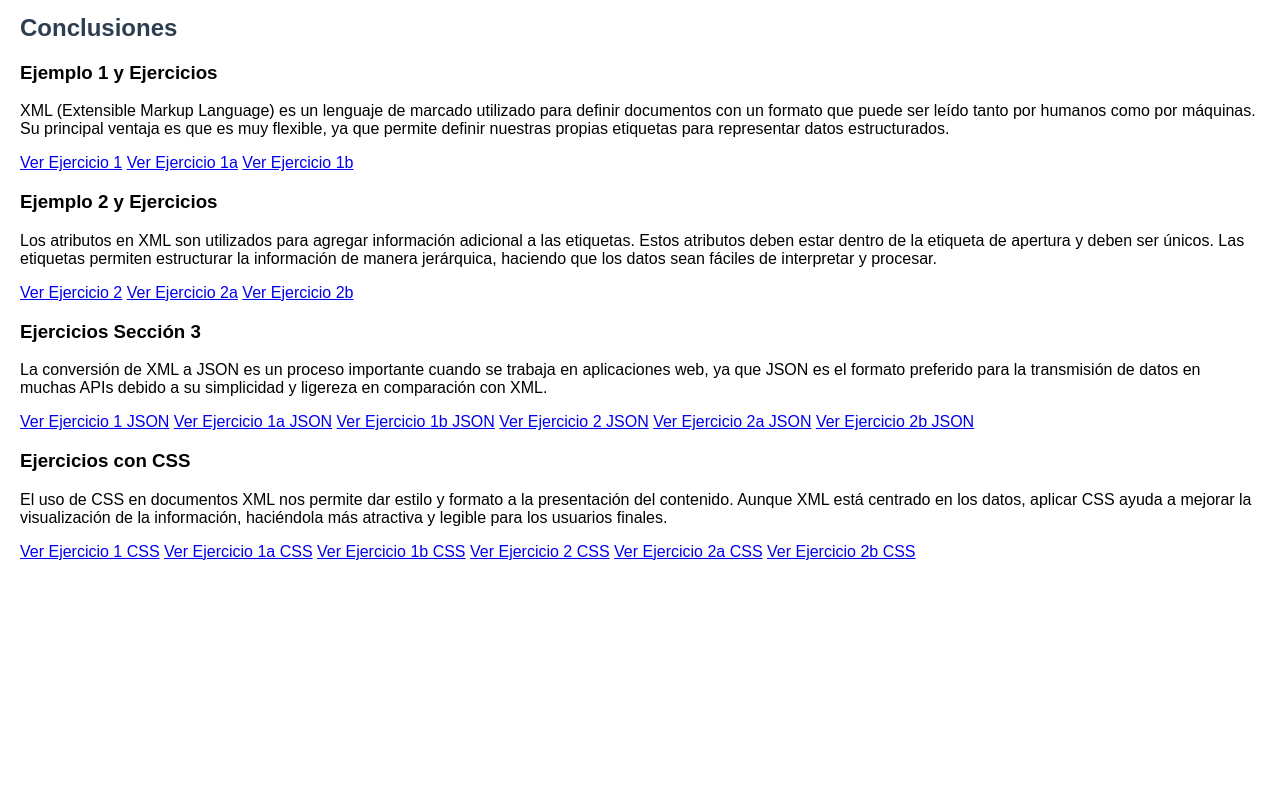
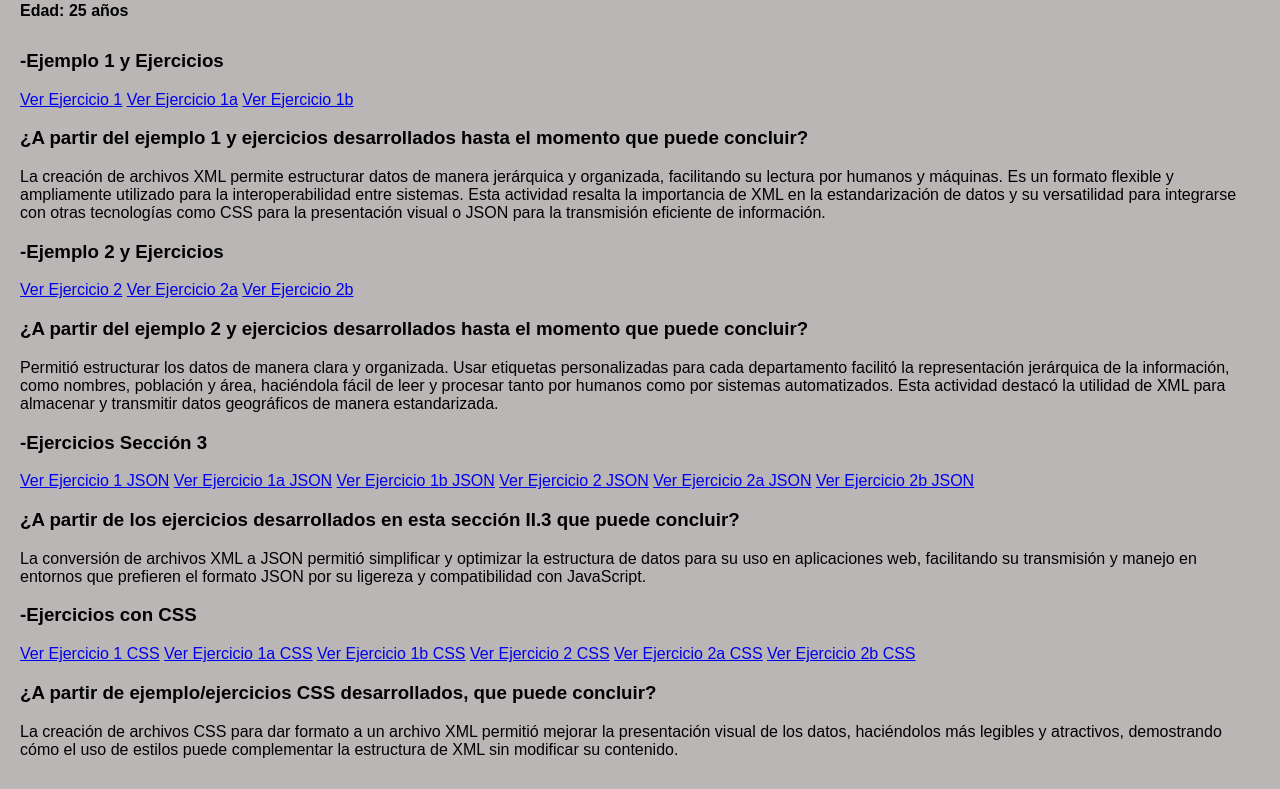
Before and after one commit to Vipersito/Guia31CP17059, a plain HTML site: page index.html in a window 1280 px wide. Shown: the part 180-969 px from the top of the page. Before the commit the page ends 800 px from the top, so only its background shows below. Drawn offline with Linux system fonts and the light colour scheme.

Commit message:
Update index.html

```diff
--- a/index.html
+++ b/index.html
@@ -3,11 +3,12 @@
 <head>
     <meta charset="UTF-8">
     <meta name="viewport" content="width=device-width, initial-scale=1.0">
-    <title>Ejercicios Guia 31 - TPI - CP17059</title>
+    <title>Guia 31 - TPI115 - CP17059</title>
     <style>
         body {
             font-family: Arial, sans-serif;
             margin: 20px;
+            background-color: rgb(186, 182, 182);
         }
         h1, h2 {
             color: #2C3E50;
@@ -38,41 +39,46 @@
             <label for="nombre">Nombre completo: Moises Ernesto Cruz Perez</label><br>
 
             <label for="correo">Correo electrónico: cp17059@ues.edu.sv</label><br>
+            <label for="correo">Carnet: CP17059</label><br>
+            <label for="correo">Edad: 25 años</label><br>
 
         </form>
     </div>
 
     <!-- Sección de conclusiones -->
     <div class="section" id="conclusiones">
-        <h2>Conclusiones</h2>
 
         <!-- Conclusión del Ejemplo 1 y Ejercicios -->
         <div class="subsection">
-            <h3>Ejemplo 1 y Ejercicios</h3>
-            <p>XML (Extensible Markup Language) es un lenguaje de marcado utilizado para definir documentos con un formato que puede ser leído tanto por humanos como por máquinas. Su principal ventaja es que es muy flexible, ya que permite definir nuestras propias etiquetas para representar datos estructurados.</p>
-        <p>
-            <a href="cp17059-ejercicio1.xml" target="_blank">Ver Ejercicio 1</a>
-            <a href="cp17059-ejercicio1a.xml" target="_blank">Ver Ejercicio 1a</a>
-            <a href="cp17059-ejercicio1b.xml" target="_blank">Ver Ejercicio 1b</a>
+            <h3>-Ejemplo 1 y Ejercicios</h3>
+            <p>
+                <a href="cp17059-ejercicio1.xml" target="_blank">Ver Ejercicio 1</a>
+                <a href="cp17059-ejercicio1a.xml" target="_blank">Ver Ejercicio 1a</a>
+                <a href="cp17059-ejercicio1b.xml" target="_blank">Ver Ejercicio 1b</a>
 
-        </p>
+            </p>
+            <h3>¿A partir del ejemplo 1 y ejercicios desarrollados hasta el momento que puede concluir? </h3>
+            <p>La creación de archivos XML permite estructurar datos de manera jerárquica y organizada, facilitando su lectura por humanos y máquinas. Es un formato flexible y ampliamente utilizado para la interoperabilidad entre sistemas. Esta actividad resalta la importancia de XML en la estandarización de datos y su versatilidad para integrarse con otras tecnologías como CSS para la presentación visual o JSON para la transmisión eficiente de información.</p>
+
 
         </div>
 
         <!-- Conclusión del Ejemplo 2 y Ejercicios -->
         <div class="subsection">
-            <h3>Ejemplo 2 y Ejercicios</h3>
-            <p>Los atributos en XML son utilizados para agregar información adicional a las etiquetas. Estos atributos deben estar dentro de la etiqueta de apertura y deben ser únicos. Las etiquetas permiten estructurar la información de manera jerárquica, haciendo que los datos sean fáciles de interpretar y procesar.</p>
+            <h3>-Ejemplo 2 y Ejercicios</h3>
             <a href="cp17059-ejercicio2.xml" target="_blank">Ver Ejercicio 2</a>
             <a href="cp17059-ejercicio2a.xml" target="_blank">Ver Ejercicio 2a</a>
             <a href="cp17059-ejercicio2b.xml" target="_blank">Ver Ejercicio 2b</a>
+
+            <h3>¿A partir del ejemplo 2 y ejercicios desarrollados hasta el momento que puede concluir?</h3>
+            <p>Permitió estructurar los datos de manera clara y organizada. Usar etiquetas personalizadas para cada departamento facilitó la representación jerárquica de la información, como nombres, población y área, haciéndola fácil de leer y procesar tanto por humanos como por sistemas automatizados. Esta actividad destacó la utilidad de XML para almacenar y transmitir datos geográficos de manera estandarizada.</p>
+
 
         </div>
 
         <!-- Conclusión de Ejercicios Sección 3 -->
         <div class="subsection">
-            <h3>Ejercicios Sección 3</h3>
-            <p>La conversión de XML a JSON es un proceso importante cuando se trabaja en aplicaciones web, ya que JSON es el formato preferido para la transmisión de datos en muchas APIs debido a su simplicidad y ligereza en comparación con XML.</p>
+            <h3>-Ejercicios Sección 3</h3>
             <a href="cp17059-ejercicio1.json" target="_blank">Ver Ejercicio 1 JSON</a>
             <a href="cp17059-ejercicio1a.json" target="_blank">Ver Ejercicio 1a JSON</a>
             <a href="cp17059-ejercicio1b.json" target="_blank">Ver Ejercicio 1b JSON</a>
@@ -80,18 +86,26 @@
             <a href="cp17059-ejercicio2a.json" target="_blank">Ver Ejercicio 2a JSON</a>
             <a href="cp17059-ejercicio2b.json" target="_blank">Ver Ejercicio 2b JSON</a>
 
+            <h3>¿A partir de los ejercicios desarrollados en esta sección II.3 que puede concluir?</h3>
+            <p>La conversión de archivos XML a JSON permitió simplificar y optimizar la estructura de datos para su uso en aplicaciones web, facilitando su transmisión y manejo en entornos que prefieren el formato JSON por su ligereza y compatibilidad con JavaScript.
+
+            </p>
+
+
         </div>
 
         <!-- Conclusión de Ejercicios con CSS -->
         <div class="subsection">
-            <h3>Ejercicios con CSS</h3>
-            <p>El uso de CSS en documentos XML nos permite dar estilo y formato a la presentación del contenido. Aunque XML está centrado en los datos, aplicar CSS ayuda a mejorar la visualización de la información, haciéndola más atractiva y legible para los usuarios finales.</p>
+            <h3>-Ejercicios con CSS</h3>
             <a href="cp17059-ejercicio1.css" target="_blank">Ver Ejercicio 1 CSS</a>
             <a href="cp17059-ejercicio1a.css" target="_blank">Ver Ejercicio 1a CSS</a>
             <a href="cp17059-ejercicio1b.css" target="_blank">Ver Ejercicio 1b CSS</a>
             <a href="cp17059-ejercicio2.css" target="_blank">Ver Ejercicio 2 CSS</a>
             <a href="cp17059-ejercicio2a.css" target="_blank">Ver Ejercicio 2a CSS</a>
             <a href="cp17059-ejercicio2b.css" target="_blank">Ver Ejercicio 2b CSS</a>
+
+            <h3>¿A partir de ejemplo/ejercicios CSS desarrollados, que puede concluir?</h3>
+            <p>La creación de archivos CSS para dar formato a un archivo XML permitió mejorar la presentación visual de los datos, haciéndolos más legibles y atractivos, demostrando cómo el uso de estilos puede complementar la estructura de XML sin modificar su contenido. </p>
         </div>
     </div>
 
```
